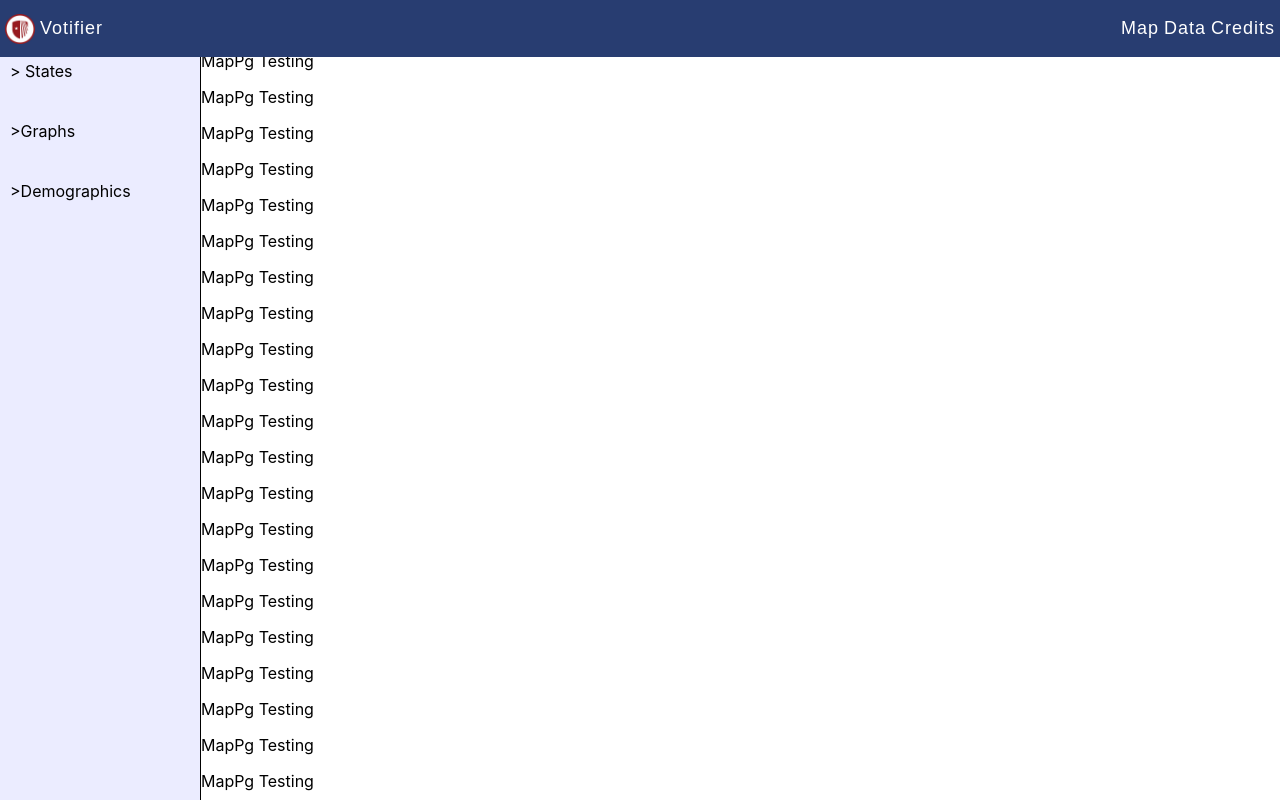
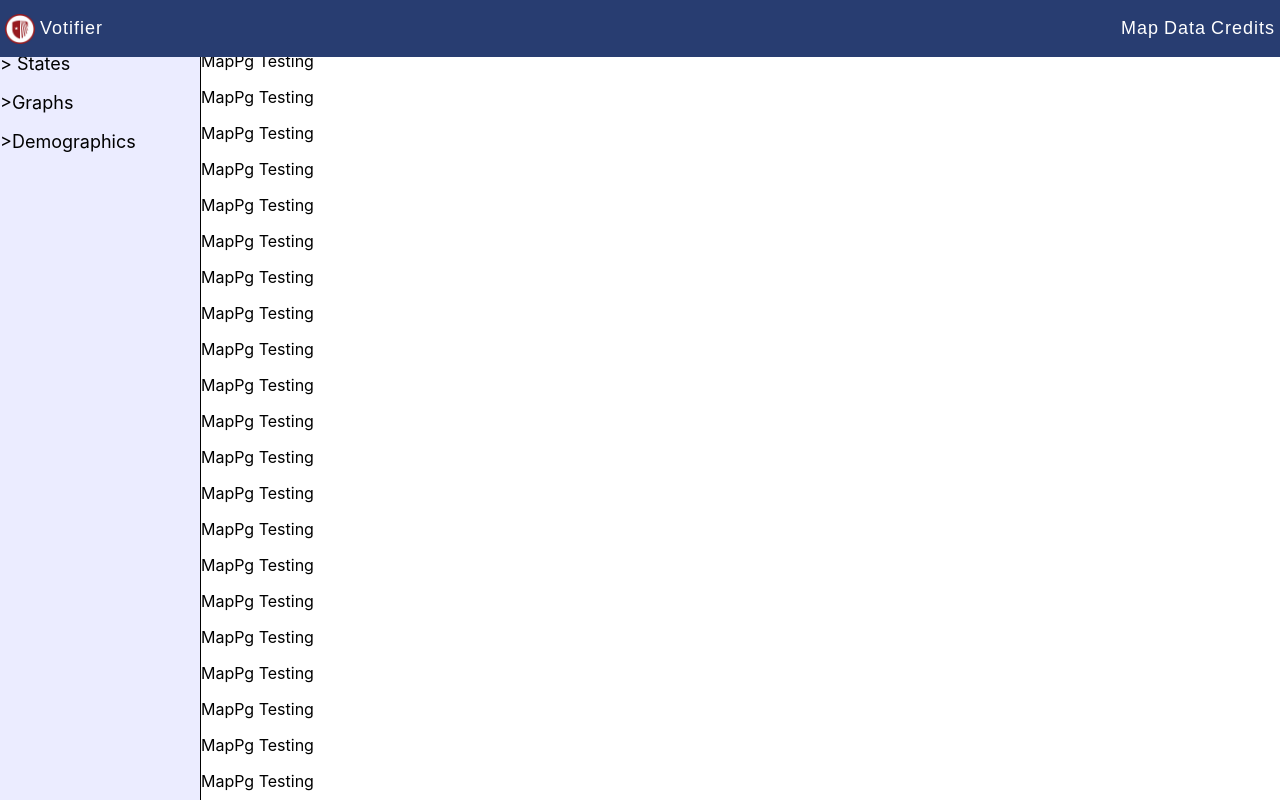
Before and after one commit to SBU-CSE-416/votifier, a React (Create React App) app in the folder client/: page / in a window 1280 px wide. Both pictures are taken after a click on the element "Map". Shown: the top 800 px of the page. Built offline with nearby package versions, Linux system fonts and the light colour scheme.

Commit message:
adjusted sidebar styling

```diff
--- a/client/src/stylesheets/leftSideMenu.css
+++ b/client/src/stylesheets/leftSideMenu.css
@@ -5,20 +5,16 @@
     border-right: #000000 1px solid;
 }
 
-.dropdown-category {
-    margin-bottom: 20px;
-}
-
 .dropdown-title {
     cursor: pointer;
-    padding: 10px;
     color: black;
-    border-radius: 4px;
+    border-radius: 1px;
+    font-size: 18px;
 }
 
 .dropdown-content {
-    margin-top: 5px;
-    padding-left: 10px;
+    padding-left: 15px;
+    font-size: 18px;
 }
 
 .dropdown-content label {
```
